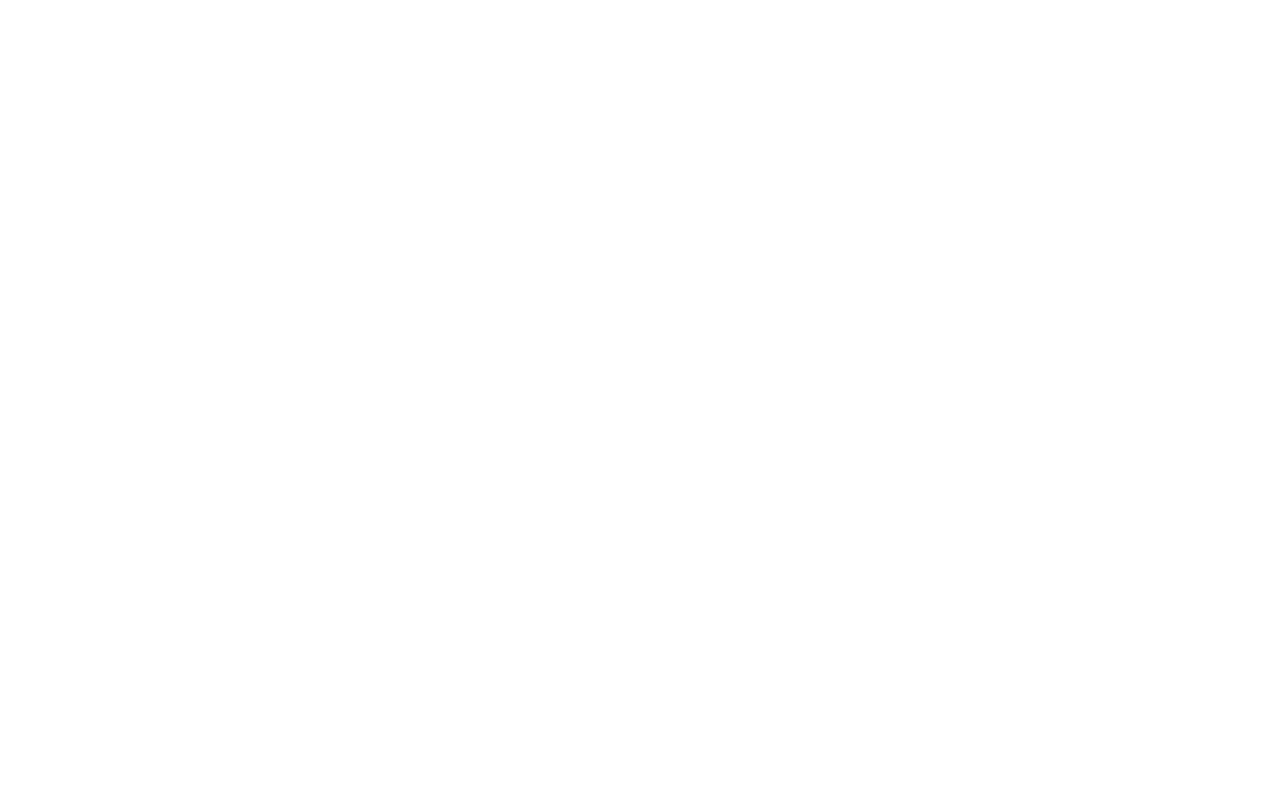
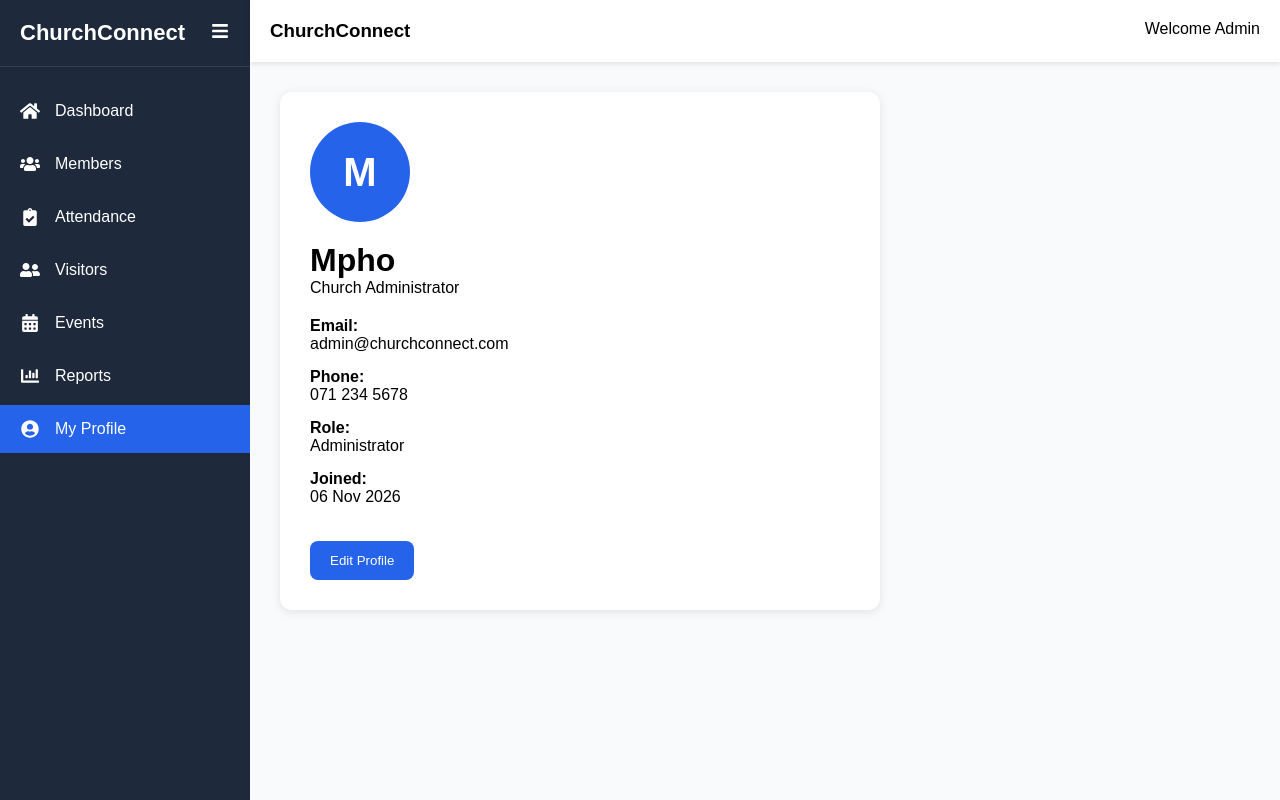
Before and after one commit to MphoJr/Church-Connect, a React (Vite) app in the folder client/: page /profile in a window 1280 px wide. Before the commit this address had no page. Built offline with nearby package versions, Linux system fonts and the light colour scheme.

Commit message:
Add Profile and Register pages; implement login functionality and update Sidebar navigation

```diff
--- a/client/src/App.css
+++ b/client/src/App.css
@@ -343,3 +343,47 @@
 .visitor-form button:hover {
   background: #1d4ed8;
 }
+
+.profile-container {
+  padding: 30px;
+}
+
+.profile-card {
+  max-width: 600px;
+  background: white;
+  padding: 30px;
+  border-radius: 12px;
+  box-shadow: 0 2px 10px rgba(0, 0, 0, 0.1);
+}
+
+.profile-avatar {
+  width: 100px;
+  height: 100px;
+  background: #2563eb;
+  color: white;
+  font-size: 40px;
+  font-weight: bold;
+  border-radius: 50%;
+  display: flex;
+  justify-content: center;
+  align-items: center;
+  margin-bottom: 20px;
+}
+
+.profile-details {
+  margin-top: 20px;
+}
+
+.profile-details div {
+  margin-bottom: 15px;
+}
+
+.profile-btn {
+  margin-top: 20px;
+  background: #2563eb;
+  color: white;
+  border: none;
+  padding: 12px 20px;
+  border-radius: 8px;
+  cursor: pointer;
+}
--- a/client/src/components/Sidebar.jsx
+++ b/client/src/components/Sidebar.jsx
@@ -6,7 +6,7 @@ import {
   FaUserFriends,
   FaCalendarAlt,
   FaChartBar,
-  FaCog,
+  FaUserCircle,
   FaBars,
 } from "react-icons/fa";
 
@@ -29,7 +29,7 @@ const Sidebar = ({ sidebarOpen, setSidebarOpen }) => {
       <nav>
         <ul>
           <li>
-            <NavLink to="/dashboard">
+            <NavLink to="/">
               <FaHome />
               {sidebarOpen && <span>Dashboard</span>}
             </NavLink>
@@ -71,9 +71,9 @@ const Sidebar = ({ sidebarOpen, setSidebarOpen }) => {
           </li>
 
           <li>
-            <NavLink to="/settings">
-              <FaCog />
-              {sidebarOpen && <span>Settings</span>}
+            <NavLink to="/profile">
+              <FaUserCircle />
+              {sidebarOpen && <span>My Profile</span>}
             </NavLink>
           </li>
         </ul>
--- /dev/null
+++ b/client/src/pages/Profile.jsx
@@ -0,0 +1,44 @@
+import { useState } from "react";
+import AdminLayout from "../layouts/AdminLayout";
+
+function Profile() {
+  return (
+    <AdminLayout>
+      <div className="profile-container">
+        <div className="profile-card">
+          <div className="profile-avatar">M</div>
+
+          <h1>Mpho</h1>
+
+          <p>Church Administrator</p>
+
+          <div className="profile-details">
+            <div>
+              <strong>Email:</strong>
+              <p>admin@churchconnect.com</p>
+            </div>
+
+            <div>
+              <strong>Phone:</strong>
+              <p>071 234 5678</p>
+            </div>
+
+            <div>
+              <strong>Role:</strong>
+              <p>Administrator</p>
+            </div>
+
+            <div>
+              <strong>Joined:</strong>
+              <p>06 Nov 2026</p>
+            </div>
+          </div>
+
+          <button className="profile-btn">Edit Profile</button>
+        </div>
+      </div>
+    </AdminLayout>
+  );
+}
+
+export default Profile;
--- a/client/src/routes/AppRoutes.jsx
+++ b/client/src/routes/AppRoutes.jsx
@@ -5,6 +5,7 @@ import Visitors from "../pages/Visitors";
 import Attendance from "../pages/Attendance";
 import Events from "../pages/Events";
 import Reports from "../pages/Reports";
+import Profile from "../pages/Profile";
 function AppRoutes() {
   return (
     <Routes>
@@ -14,6 +15,7 @@ function AppRoutes() {
       <Route path="/attendance" element={<Attendance />} />
       <Route path="/events" element={<Events />} />
       <Route path="/reports" element={<Reports />} />
+      <Route path="/profile" element={<Profile />} />
     </Routes>
   );
 }
--- /dev/null
+++ b/client/src/services/memberService.js
@@ -0,0 +1,13 @@
+import API from "./api";
+
+export const getMembers = () => {
+  return API.get("/members");
+};
+
+export const createMember = (memberData) => {
+  return API.post("/members", memberData);
+};
+
+export const deleteMember = (id) => {
+  return API.delete(`/members/${id}`);
+};
```
Also changed, not shown: client/src/pages/Login.jsx (+61 -0 lines), client/src/pages/Register.jsx (added, +78 -0 lines).
